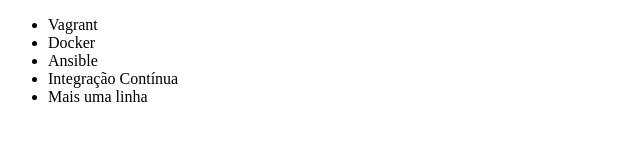
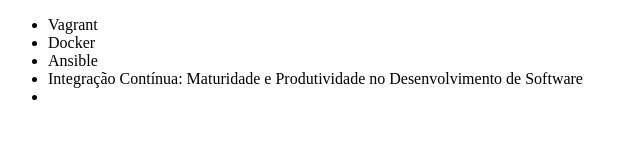
Before and after one commit to euRicardoDaniel/kepha-git, a plain HTML site: page index.html in a window 1280 px wide. Shown: the whole page, without its empty margins (0-640 px from the left). Drawn offline with Linux system fonts and the light colour scheme.

Commit message:
Alterei o nome do curso e exclui a mais uma linha

```diff
--- a/index.html
+++ b/index.html
@@ -11,8 +11,8 @@
         <li>Vagrant</li>
         <li>Docker</li>
         <li>Ansible</li>
-        <li>Integração Contínua</li>
-        <li>Mais uma linha</li>
+        <li>Integração Contínua: Maturidade e Produtividade no Desenvolvimento de Software</li>
+        <li></li>
     </ul>
 </body>
 
```
